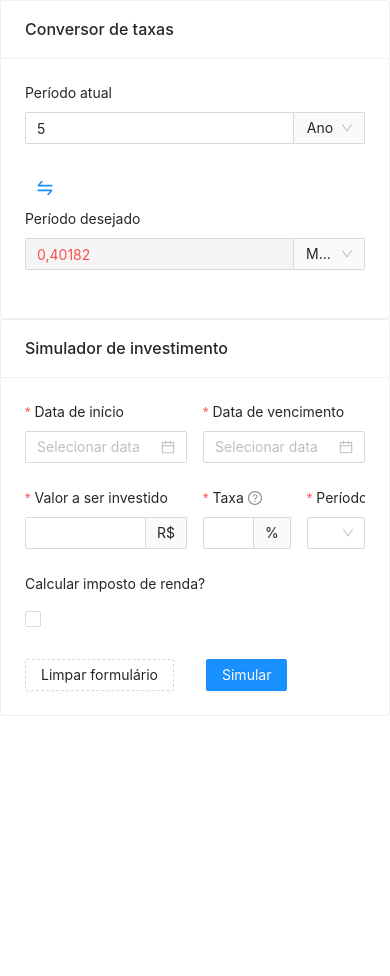
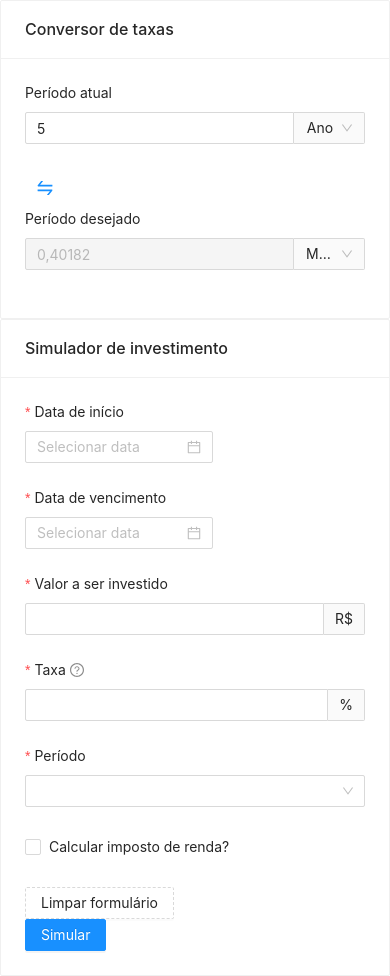
Before and after one commit to Pacheco95/smartinvest, a React (Vite) app: page / in a window 390 px wide. Before the commit the page ends 844 px from the top, so only its background shows below. Built offline with nearby package versions, Linux system fonts and the light colour scheme.

Commit message:
fix: fix Simulator responsiveness

```diff
--- a/src/components/PeriodInput.tsx
+++ b/src/components/PeriodInput.tsx
@@ -71,7 +71,6 @@ const PeriodInput = ({
       addonAfter={currentTaxPeriodPicker}
       style={{ width: '100%' }}
       decimalSeparator=","
-      min={1}
       {...inputNumberProps}
     />
   )
--- a/src/components/Simulator.tsx
+++ b/src/components/Simulator.tsx
@@ -1,13 +1,11 @@
 import {
   Button,
   Checkbox,
-  Col,
   Collapse,
   DatePicker,
   Form,
   InputNumber,
-  message,
-  Row
+  message
 } from 'antd'
 import { Moment } from 'moment'
 import React, { useState } from 'react'
@@ -117,32 +115,30 @@ const Simulator = () => {
   return (
     <div>
       <Form layout="vertical" form={form} preserve={false}>
-        <Row gutter={16}>
-          <Col span={12}>
+        <div className="sm:flex gap-x-4 w-full">
           <Form.Item
             rules={commonRules}
             name="beginAt"
             label="Data de início"
+            className="w-full"
           >
             <DatePicker className="w-full" format="DD/MM/YYYY" />
           </Form.Item>
-          </Col>
-          <Col span={12}>
           <Form.Item
             rules={commonRules}
             name="endAt"
             label="Data de vencimento"
+            className="w-full"
           >
             <DatePicker className="w-full" format="DD/MM/YYYY" />
           </Form.Item>
-          </Col>
-        </Row>
-        <Row gutter={16}>
-          <Col span={12}>
+        </div>
+        <div className="sm:flex gap-x-4 w-full">
           <Form.Item
             rules={commonRules}
             name="value"
             label="Valor a ser investido"
+            className="w-full"
           >
             <InputNumber
               decimalSeparator=","
@@ -150,13 +146,14 @@ const Simulator = () => {
               addonAfter="R$"
             />
           </Form.Item>
-          </Col>
-          <Col span={7}>
+        </div>
+        <div className="flex gap-x-4 w-full">
           <Form.Item
             rules={commonRules}
             name="tax"
             label="Taxa"
             tooltip="Use o conversor de taxas acima para converter uma determinada taxa para a sua equivalente em outro período"
+            className="!block w-3/5"
           >
             <InputNumber
               decimalSeparator=","
@@ -164,44 +161,32 @@ const Simulator = () => {
               addonAfter="%"
             />
           </Form.Item>
-          </Col>
-          <Col span={5}>
-            <Form.Item rules={commonRules} name="period" label="Período">
+          <Form.Item
+            rules={commonRules}
+            name="period"
+            label="Período"
+            className="!block w-2/5"
+          >
             <PeriodRangePicker style={{ width: '100%' }} />
           </Form.Item>
-          </Col>
-        </Row>
-        <Row gutter={16}>
-          <Col>
-            <Form.Item
-              name="calculateIr"
-              label="Calcular imposto de renda?"
-              valuePropName="checked"
-            >
-              <Checkbox />
+        </div>
+        <Form.Item name="calculateIr" valuePropName="checked">
+          <Checkbox>Calcular imposto de renda?</Checkbox>
         </Form.Item>
-          </Col>
-        </Row>
-        <Row gutter={16}>
-          <Col>
+        <div className="flex gap-x-4">
           <Button type="dashed" onClick={resetFormValues}>
             Limpar formulário
           </Button>
-          </Col>
           {!!simulations.length && (
-            <Col>
             <Button type="dashed" onClick={clearSimulations}>
               Limpar simulações
             </Button>
-            </Col>
           )}
-          <Col className="flex-1" />
-          <Col>
+          <div className="flex-1" />
           <Button type="primary" onClick={submitForm}>
             Simular
           </Button>
-          </Col>
-        </Row>
+        </div>
       </Form>
       {!!simulations.length && (
         <Collapse className="!mt-4">
--- a/src/components/TaxConverter.tsx
+++ b/src/components/TaxConverter.tsx
@@ -111,7 +111,7 @@ const TaxConverter = () => {
               period: lhsPeriod
             }}
             onChange={handleCurrentTaxPeriodChange}
-            inputNumberProps={{ style: { width: '100%' } }}
+            inputNumberProps={{ style: { width: '100%' }, min: 0 }}
           />
         </Form.Item>
       </div>
```
Lines whose indentation alone changed are shown as unchanged.
